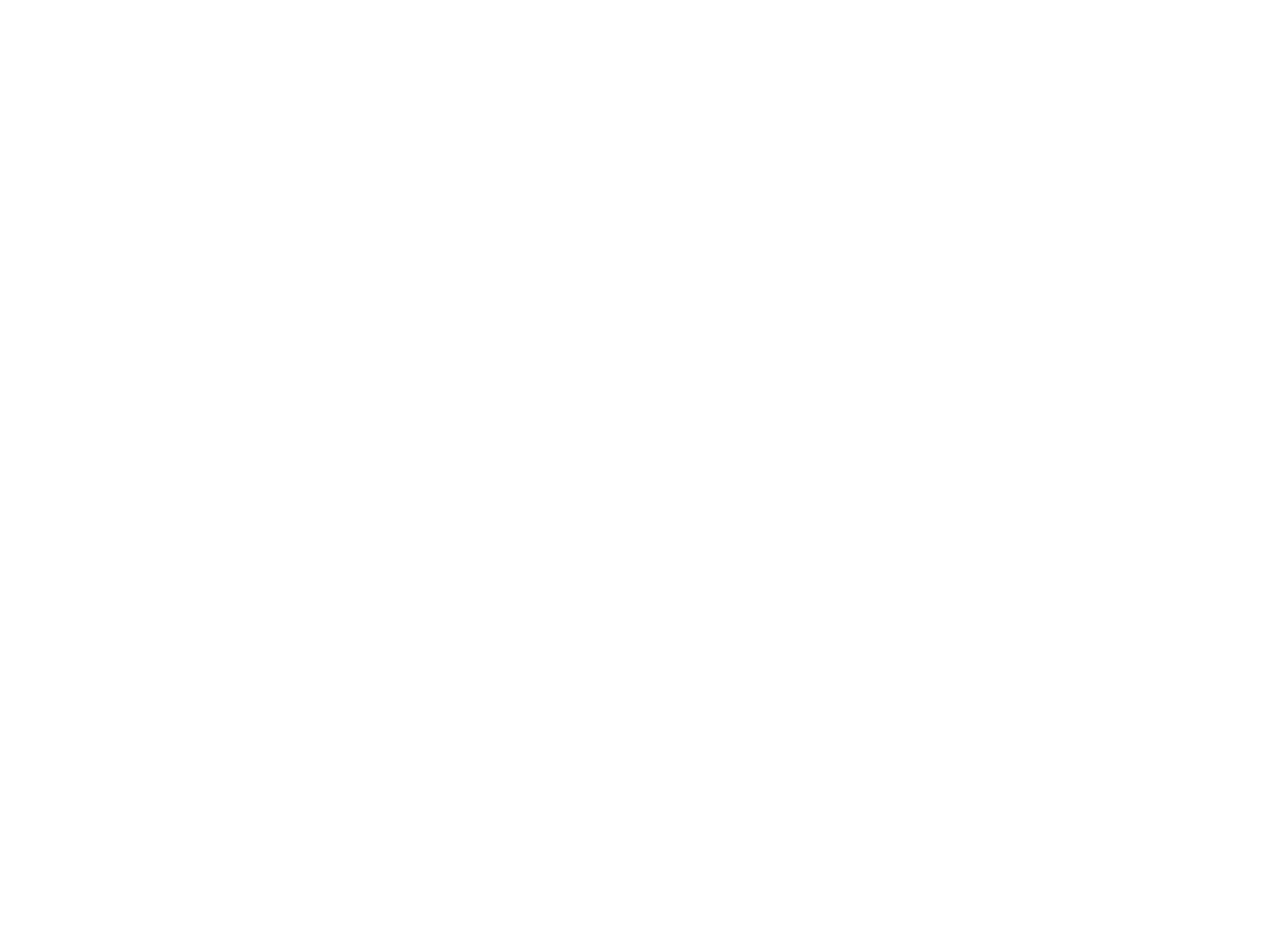
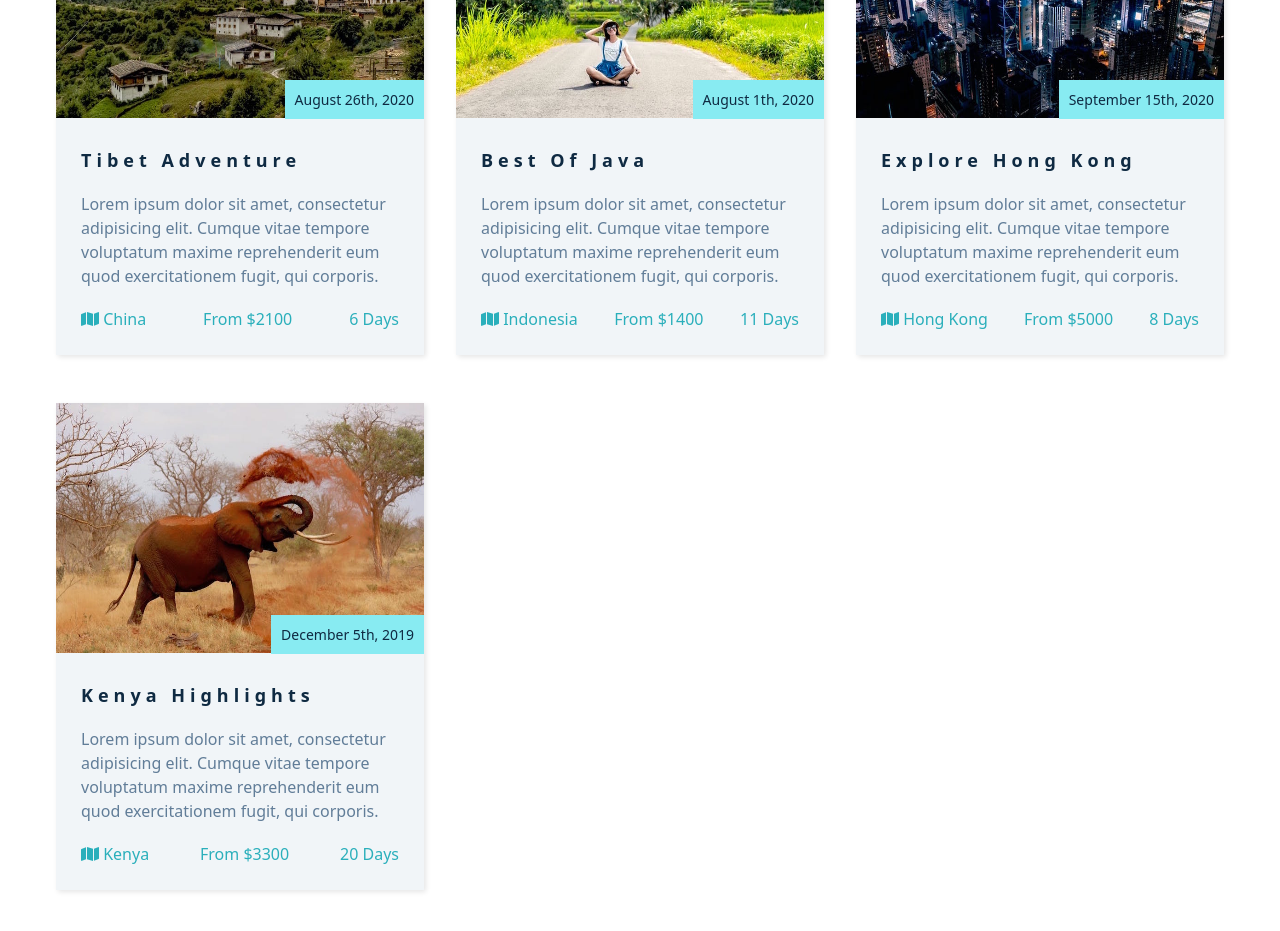
Before and after one commit to mohamedelkashef15/backroads, a React (Vite) app: page / in a window 1280 px wide. Shown: the part 2240-3171 px from the top of the page. Built offline with nearby package versions, Linux system fonts and the light colour scheme.

Commit message:
Add tours section

```diff
--- a/src/components/Main.tsx
+++ b/src/components/Main.tsx
@@ -1,11 +1,13 @@
 import About from "./About/About";
 import Services from "./Services/Services";
+import Tours from "./Tours/Tours";
 
 function Main() {
   return (
     <main>
       <About />
       <Services />
+      <Tours />
     </main>
   );
 }
--- /dev/null
+++ b/src/components/Tours/Tours.module.scss
@@ -0,0 +1,57 @@
+@import "../../global.scss";
+
+.tours {
+  padding: 5rem 0;
+
+  .items {
+    display: grid;
+    grid-template-columns: repeat(3, 1fr);
+
+    gap: 3rem 2rem;
+
+    .item {
+      background-color: $bg-primary;
+      box-shadow: 2px 2px 5px rgba(0, 0, 0, 0.1);
+
+      .itemImg {
+        position: relative;
+        img {
+          width: 100%;
+          height: 250px;
+        }
+        .date {
+          position: absolute;
+          bottom: 4px;
+          right: 0;
+          font-size: 14px;
+          padding: 10px;
+          color: $dark-blue;
+          background-color: $light-cyan;
+        }
+      }
+
+      .itemContent {
+        padding: 25px;
+
+        h3 {
+          font-size: 18px;
+          letter-spacing: 5px;
+        }
+        p {
+          margin: 20px 0;
+          color: $light-blue;
+        }
+
+        .itemInfo {
+          display: flex;
+          justify-content: space-between;
+          color: $cyan;
+        }
+      }
+      &:hover {
+        transform: scale(1.03);
+        transition: all 0.5s ease;
+      }
+    }
+  }
+}
--- /dev/null
+++ b/src/components/Tours/Tours.tsx
@@ -0,0 +1,126 @@
+import SectionTitle from "../SectionTitle";
+import styles from "./Tours.module.scss";
+import { FontAwesomeIcon } from "@fortawesome/react-fontawesome";
+import { faMap } from "@fortawesome/free-solid-svg-icons";
+import { ITours } from "../interfaces";
+import Tour1 from "../../images/tour-1.jpeg";
+import Tour2 from "../../images/tour-2.jpeg";
+import Tour3 from "../../images/tour-3.jpeg";
+import Tour4 from "../../images/tour-4.jpeg";
+
+const toursData: ITours[] = [
+  {
+    id: 1,
+    img: Tour1,
+    title: "Tibet Adventure",
+    content:
+      "Lorem ipsum dolor sit amet, consectetur adipisicing elit. Cumque vitae tempore voluptatum maxime reprehenderit eum quod exercitationem fugit, qui corporis.",
+    location: (
+      <div>
+        <FontAwesomeIcon icon={faMap} /> <span>China</span>
+      </div>
+    ),
+    initialPrice: "From $2100",
+    time: "6 Days",
+    date: "August 26th, 2020",
+  },
+  {
+    id: 2,
+    img: Tour2,
+    title: "Best Of Java",
+    content:
+      "Lorem ipsum dolor sit amet, consectetur adipisicing elit. Cumque vitae tempore voluptatum maxime reprehenderit eum quod exercitationem fugit, qui corporis.",
+    location: (
+      <div>
+        <FontAwesomeIcon icon={faMap} /> <span>Indonesia</span>
+      </div>
+    ),
+    initialPrice: "From $1400",
+    time: "11 Days",
+    date: "August 1th, 2020",
+  },
+  {
+    id: 3,
+    img: Tour3,
+    title: "Explore Hong Kong",
+    content:
+      "Lorem ipsum dolor sit amet, consectetur adipisicing elit. Cumque vitae tempore voluptatum maxime reprehenderit eum quod exercitationem fugit, qui corporis.",
+    location: (
+      <div>
+        <FontAwesomeIcon icon={faMap} /> <span>Hong Kong</span>
+      </div>
+    ),
+    initialPrice: "From $5000",
+    time: "8 Days",
+    date: "September 15th, 2020",
+  },
+  {
+    id: 4,
+    img: Tour4,
+    title: "Kenya Highlights",
+    content:
+      "Lorem ipsum dolor sit amet, consectetur adipisicing elit. Cumque vitae tempore voluptatum maxime reprehenderit eum quod exercitationem fugit, qui corporis.",
+    location: (
+      <div>
+        <FontAwesomeIcon icon={faMap} /> <span>Kenya</span>
+      </div>
+    ),
+    initialPrice: "From $3300",
+    time: "20 Days",
+    date: "December 5th, 2019",
+  },
+];
+
+function Tours() {
+  return (
+    <section className={styles.tours}>
+      <div className="container">
+        <SectionTitle name1="FEATURED" name2="TOURS" />
+        <Items />
+      </div>
+    </section>
+  );
+}
+
+function Items() {
+  return (
+    <div className={styles.items}>
+      {toursData.map((item) => {
+        return (
+          <Item
+            key={item.id}
+            img={item.img}
+            date={item.date}
+            title={item.title}
+            content={item.content}
+            location={item.location}
+            initialPrice={item.initialPrice}
+            time={item.time}
+          />
+        );
+      })}
+    </div>
+  );
+}
+
+function Item({ img, date, title, content, location, initialPrice, time }: ITours) {
+  return (
+    <div className={styles.item}>
+      <div className={styles.itemImg}>
+        <img src={img} alt={title} />
+        <div className={styles.date}>{date}</div>
+      </div>
+      <div className={styles.itemContent}>
+        <h3>{title}</h3>
+        <p>{content}</p>
+        <div className={styles.itemInfo}>
+          <span>{location}</span>
+          <span>{initialPrice}</span>
+          <span>{time}</span>
+        </div>
+      </div>
+    </div>
+  );
+}
+
+export default Tours;
--- a/src/global.scss
+++ b/src/global.scss
@@ -1,4 +1,5 @@
 $cyan: #2aafbb;
+$light-cyan: #88ebf2;
 $dark-blue: #0f2a42;
 $light-blue: #617d98;
 $bg-primary: #f1f5f8;
```
Also changed, not shown: src/components/interfaces.tsx (+11 -0 lines).
